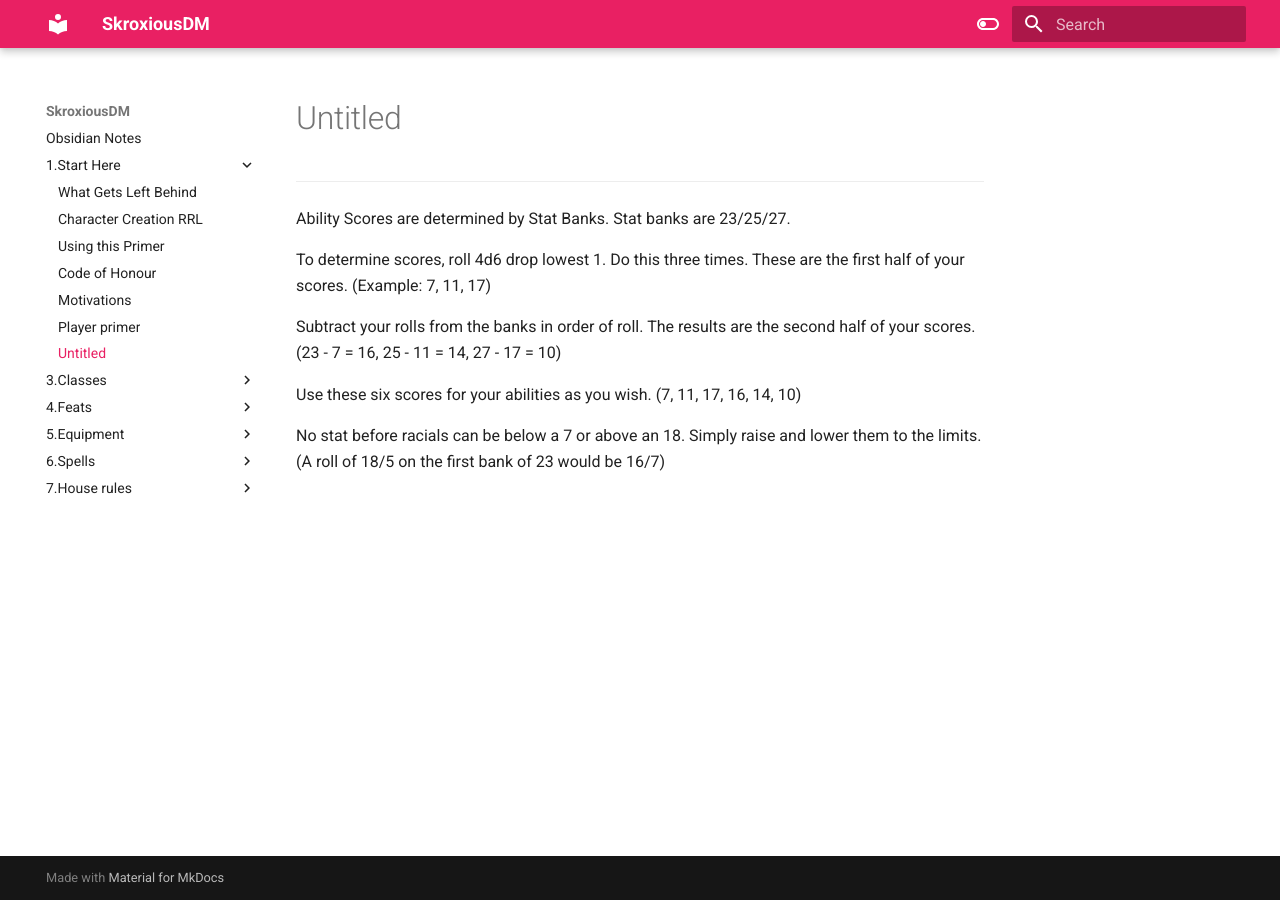
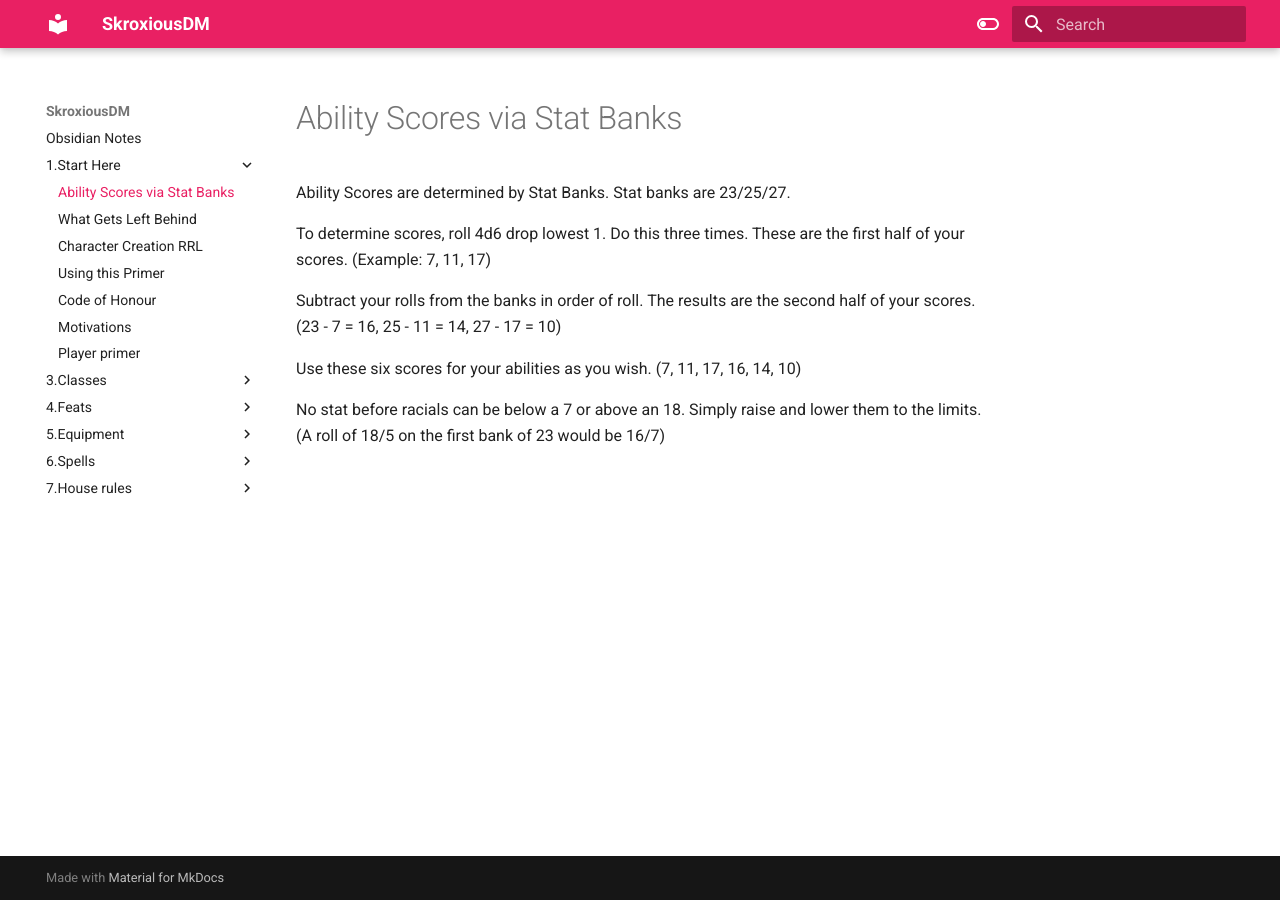
Before and after one commit to SkroxiousDM/SkroxiousDM, an MkDocs documentation site: the page built from docs/1.Start_ Here/Ability_Scores.md, in a window 1280 px wide. Built offline with MkDocs 1.6.1 and Material for MkDocs 9.7.7, drawn with Linux system fonts in a browser that asks for light colours.

Commit message:
Update and rename Untitled.md to Ability_Scores.md

```diff
--- a/docs/1.Start_ Here/Untitled.md
+++ b/docs/1.Start_ Here/Ability_Scores.md
@@ -1,5 +1,4 @@
-
-** **
+# Ability Scores via Stat Banks
 Ability Scores are determined by Stat Banks. Stat banks are 23/25/27.
 
 To determine scores, roll 4d6 drop lowest 1. Do this three times. These are the first half of your scores. (Example: 7, 11, 17)
```
